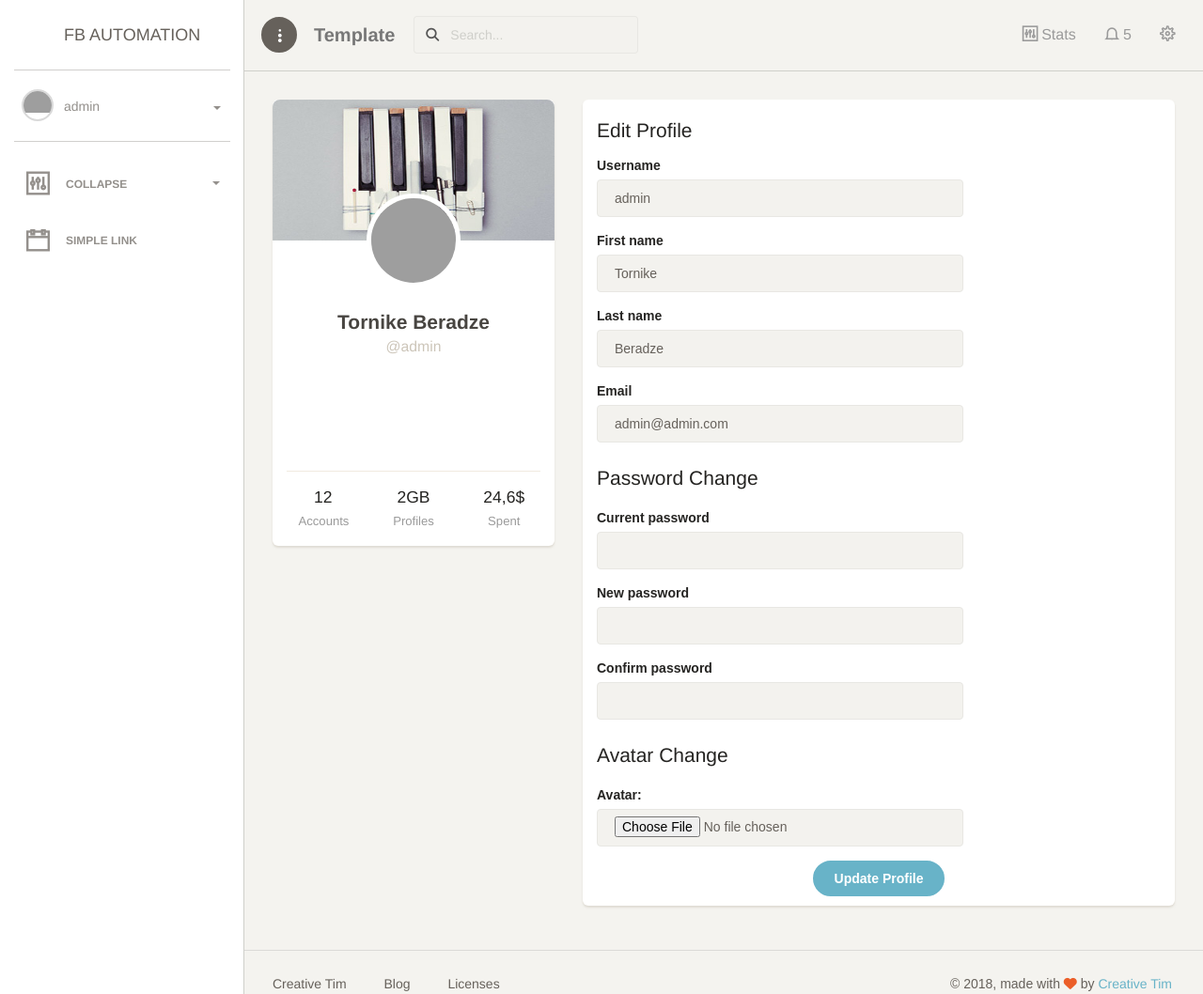
After one commit to kahihia/fbmessenger, a Django app: page /profile/ in a window 1280 px wide. The commit adds this page. Shown: the whole page at 94% size. Run offline with Django 3.2, Linux system fonts and the light colour scheme; a user stored in the database is signed in; data comes from the database, SQL or seed files in the repository; both versions use the stored data as it was after the commit; some libraries are stand-ins or nearby versions; some web fonts are replaced; grey boxes are pictures that could not be loaded.

Commit message:
User profile/Settings/Avatar. Added models.

```diff
--- a/fbautomation/userarea/forms.py
+++ b/fbautomation/userarea/forms.py
@@ -3,8 +3,9 @@
 # vim:fenc=utf-8
 
 from django import forms
-from django.contrib.auth.forms import UserCreationForm, PasswordChangeForm, SetPasswordForm
+from django.contrib.auth.forms import UserCreationForm, PasswordChangeForm
 from django.contrib.auth.models import User
+from .models import Avatar
 
 
 class SignupForm(UserCreationForm):
@@ -29,3 +30,35 @@ class SignupForm(UserCreationForm):
     class Meta:
         model = User
         fields = ("username", "email", "password1", "password2")
+
+
+class UserForm(forms.ModelForm):
+    first_name = forms.CharField(label="First name", widget=forms.TextInput(attrs={'class': 'form-control border-input', 'placeholder': 'Enter first name'}), required=False)
+    last_name = forms.CharField(label="Last name", widget=forms.TextInput(attrs={'class': 'form-control border-input', 'placeholder': 'Enter lat name'}), required=False)
+    email = forms.EmailField(label="Email", widget=forms.EmailInput(attrs={'class': 'form-control border-input', 'placeholder': 'Enter email'}))
+    username = forms.CharField(label="Username", widget=forms.TextInput(attrs={'class': 'form-control border-input', 'placeholder': 'Enter username'}))
+
+    class Meta:
+        model = User
+        fields = ("username", "first_name", "last_name", "email")
+
+
+class PasswordChangeForm(PasswordChangeForm):
+
+    old_password = forms.CharField(label="Current password",
+                                   widget=forms.PasswordInput(attrs={'class': 'form-control border-input'}), required=False)
+    new_password1 = forms.CharField(label="New password",
+                                    widget=forms.PasswordInput(attrs={'class': 'form-control border-input'}), required=False)
+    new_password2 = forms.CharField(label="Confirm password",
+                                    widget=forms.PasswordInput(attrs={'class': 'form-control border-input'}), required=False)
+
+
+class UserAvatarForm(forms.ModelForm):
+
+    image = forms.FileField(label="Avatar", required=False,
+                            widget=forms.ClearableFileInput(attrs={'class': 'form-control border-input',
+                                                                   'multiple': False,
+                                                                   'accept': 'image/*'}))
+    class Meta:
+        model = Avatar
+        fields = ("image", )
--- a/fbautomation/userarea/templates/base_generic.html
+++ b/fbautomation/userarea/templates/base_generic.html
@@ -7,7 +7,7 @@
 	<link rel="icon" type="image/png" sizes="96x96" href="{% static 'assets/img/favicon.png' %}">
 	<meta http-equiv="X-UA-Compatible" content="IE=edge,chrome=1" />
 
-    {% block title %}<title>Paper Dashboard PRO by Creative Tim</title> {% endblock %}
+    {% block title %}<title>FB Automation SaaS</title> {% endblock %}
 
 	<meta content='width=device-width, initial-scale=1.0, maximum-scale=1.0, user-scalable=0' name='viewport' />
     <meta name="viewport" content="width=device-width" />
@@ -43,13 +43,14 @@
 				</a>
 
                 <a href="{% url 'index' %}" class="simple-text logo-normal">
-					Creative Tim
+                    FB Automation
 				</a>
 			</div>
 	    	<div class="sidebar-wrapper">
 				<div class="user">
 	                <div class="photo">
-	                    <img src="{% static 'assets/img/faces/face-2.jpg' %}" />
+	                    <!-- <img src="{% static 'assets/img/faces/face-2.jpg' %}" /> -->
+                        <img src="{{ user.avatar }}" />
 	                </div>
 	                <div class="info">
 						<a data-toggle="collapse" href="#collapseExample" class="collapsed">
@@ -63,7 +64,7 @@
 	                    <div class="collapse" id="collapseExample">
 	                        <ul class="nav">
 	                            <li>
-									<a href="#profile">
+                                    <a href="{% url 'profile' %}">
 										<span class="sidebar-mini">Mp</span>
 										<span class="sidebar-normal">My Profile</span>
 									</a>
--- /dev/null
+++ b/fbautomation/userarea/templates/profile.html
@@ -0,0 +1,95 @@
+{% extends "base_generic.html" %}
+{% load static %}
+    {% block content %}
+	        <div class="content">
+	            <div class="container-fluid">
+	                <div class="row">
+	                    <div class="col-lg-4 col-md-5">
+	                        <div class="card card-user">
+	                            <div class="image">
+                                    <img src="{% static 'assets/img/background.jpg' %}" alt="..."/>
+	                            </div>
+	                            <div class="card-content">
+	                                <div class="author">
+                                        <img class="avatar border-white" src="{{ user.avatar }}" alt="..."/>
+                                        <h4 class="card-title">{{ user.get_full_name }}<br />
+                                          <a href="#"><small>@{{ user }}</small></a>
+	                                  </h4>
+	                                </div>
+	                            </div>
+	                            <hr>
+	                            <div class="text-center">
+	                                <div class="row">
+	                                    <div class="col-md-3 col-md-offset-1">
+	                                        <h5>12<br /><small>Accounts</small></h5>
+	                                    </div>
+	                                    <div class="col-md-4">
+	                                        <h5>2GB<br /><small>Profiles</small></h5>
+	                                    </div>
+	                                    <div class="col-md-3">
+	                                        <h5>24,6$<br /><small>Spent</small></h5>
+	                                    </div>
+	                                </div>
+	                            </div>
+	                        </div>
+	                    </div>
+	                    <div class="col-lg-8 col-md-7">
+	                        <div class="card">
+	                            <div class="card-header">
+	                                <h4 class="card-title">Edit Profile</h4>
+	                            </div>
+	                            <div class="card-content">
+                                    {% if messages %}
+                                    <ul class="messages">
+                                        {% for message in messages %}
+                                        <li class="{{ message.tags  }}">{{ message  }}</li>
+                                        {% endfor %}
+                                    </ul>
+                                    {% endif %}
+	                                <form method="POST" enctype="multipart/form-data">
+                                        {% csrf_token %}
+                                        <div class="row">
+
+	                                        <div class="col-md-8">
+                                    {% for field in user_form %}
+                                  <div class="form-group">
+                                      <label class="">{{ field.label }}</label>
+                                        {{ field }}
+                                  </div>
+                                   {% endfor %}
+                                            </div>
+                                        </div>
+	                                <h4 class="card-title">Password Change</h4>
+                                        <div class="row">
+
+	                                        <div class="col-md-8">
+                                    {% for field in password_form %}
+                                  <div class="form-group">
+                                      <label class="">{{ field.label }}</label>
+                                        {{ field }}
+                                        {{ field.errors }}
+                                  </div>
+                                   {% endfor %}
+                                            </div>
+                                        </div>
+	                                <h4 class="card-title">Avatar Change</h4>
+	                                    <div class="row">
+	                                        <div class="col-md-8">
+                                                <div class="form-group">
+                                                    {{ avatar_form }}
+                                                </div>
+	                                        </div>
+	                                    </div>
+	                                    <div class="text-center">
+	                                        <button type="submit" class="btn btn-info btn-fill btn-wd">Update Profile</button>
+	                                    </div>
+	                                    <div class="clearfix"></div>
+	                                </form>
+	                            </div>
+	                        </div>
+	                    </div>
+	                </div>
+	            </div>
+	        </div>
+
+{% endblock %}
--- a/fbautomation/userarea/urls.py
+++ b/fbautomation/userarea/urls.py
@@ -6,4 +6,5 @@ from . import views
 urlpatterns = [
     url(r'^$', views.index, name='index'),
     url(r'^accounts/signup/$', views.signup, name='signup'),
+    url(r'^profile/$', views.profile, name='profile'),
 ]
--- a/fbautomation/userarea/views.py
+++ b/fbautomation/userarea/views.py
@@ -2,9 +2,11 @@ from django.shortcuts import render
 # from django.views import generic
 from django.contrib.auth.decorators import login_required
 from django.contrib.auth import login, authenticate, update_session_auth_hash
+from django.contrib import messages
 # from django.contrib.auth.mixins import LoginRequiredMixin
 from django.shortcuts import redirect
-from .forms import SignupForm
+from .forms import SignupForm, PasswordChangeForm, UserForm, UserAvatarForm
+from .models import Avatar
 
 
 
@@ -28,25 +30,36 @@ def signup(request):
         form = SignupForm()
     return render(request, 'registration/signup.html', {'form': form})
 
+
+@login_required
 def profile(request):
     if request.method == "POST":
         password_form = PasswordChangeForm(request.user, request.POST)
         user_form = UserForm(request.POST, instance=request.user)
-        image_form = UserImageForm(request.POST, instance=request.user)
+        avatar_form = UserAvatarForm(request.POST, request.FILES)
         if password_form.is_valid():
             user = password_form.save()
             update_session_auth_hash(request, user)
+            messages.success(request, "Your password was successfully updated!")
+        else:
+            messages.error(request, 'Please correct the error below.')
+
         if user_form.is_valid():
             user_form.save()
 
-        if image_form.is_valid():
-            user_image = UserImage.objects.filter(user=request.user)[0]
-            user_image.image = image_form.cleaned_data["image"]
-            user_image.save()
-        return redirect("profile")
+        if avatar_form.is_valid():
+            if avatar_form.cleaned_data["image"]:
+                user_avatar = Avatar.objects.filter(user=request.user)[0]
+                user_avatar.image = avatar_form.cleaned_data["image"]
+                user_avatar.save()
+                messages.success(request, "Your avatar was successfully updated!")
+            user_form.save()
+        else:
+            messages.error(request, 'Please aacorrect the error below.')
     else:
-        image_form = UserImageForm()
+        avatar_form = UserAvatarForm()
         password_form = PasswordChangeForm(request.user)
+        # print("Not post", password_form)
         user_form = UserForm(initial={
             "first_name": request.user.first_name,
             "last_name": request.user.last_name,
@@ -56,4 +69,4 @@ def profile(request):
 
     return render(request, "profile.html", {"password_form": password_form,
                                             "user_form": user_form,
-                                            "image_form": image_form})
+                                            "avatar_form": avatar_form})
--- a/requirements.txt
+++ b/requirements.txt
@@ -1 +1,2 @@
 django=1.11
+pillow
```
Also changed, not shown: fbautomation/userarea/admin.py (+6 -1 lines), fbautomation/userarea/models.py (+31 -0 lines), fbautomation/userarea/templates/blank.html (added, +7 -0 lines), fbautomation/db.sqlite3, fbautomation/userarea/migrations/0003_avatar.py (added).
